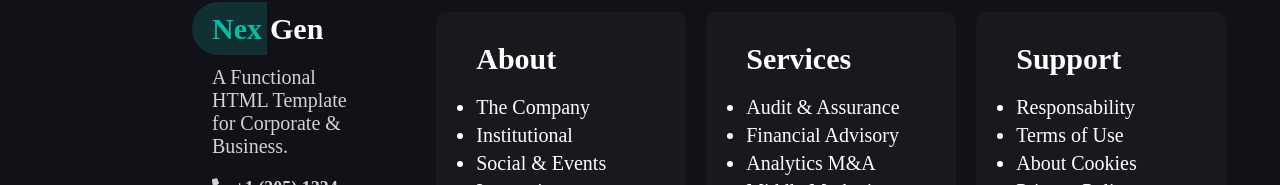
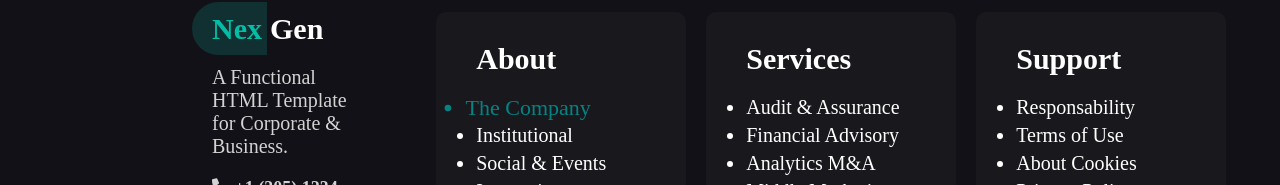
Before and after one commit to Davidebaiocchi/proj-html-vuejs, a Vue app: page / in a window 1280 px wide. In both pictures the pointer is over the item "The Company". Shown: the part 6167-6352 px from the top of the page. Built offline with nearby package versions, Linux system fonts and the light colour scheme.

Commit message:
ultime modifiche

```diff
--- a/src/style/10Footer.scss
+++ b/src/style/10Footer.scss
@@ -79,6 +79,12 @@ li {
   font-weight: 400;
 }
 
+.voci:hover {
+  color: #048383;
+  cursor: pointer;
+  scale: 1.1;
+}
+
 ul {
   padding-top: 30px;
 }
```
